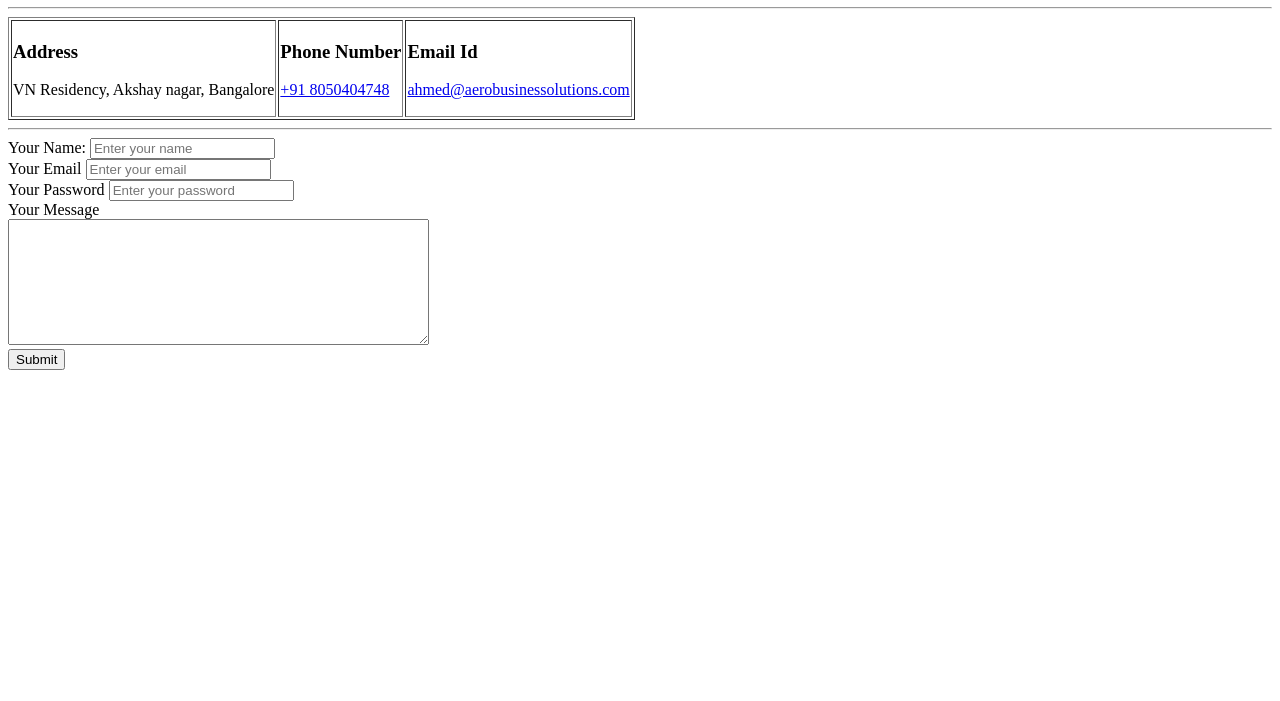
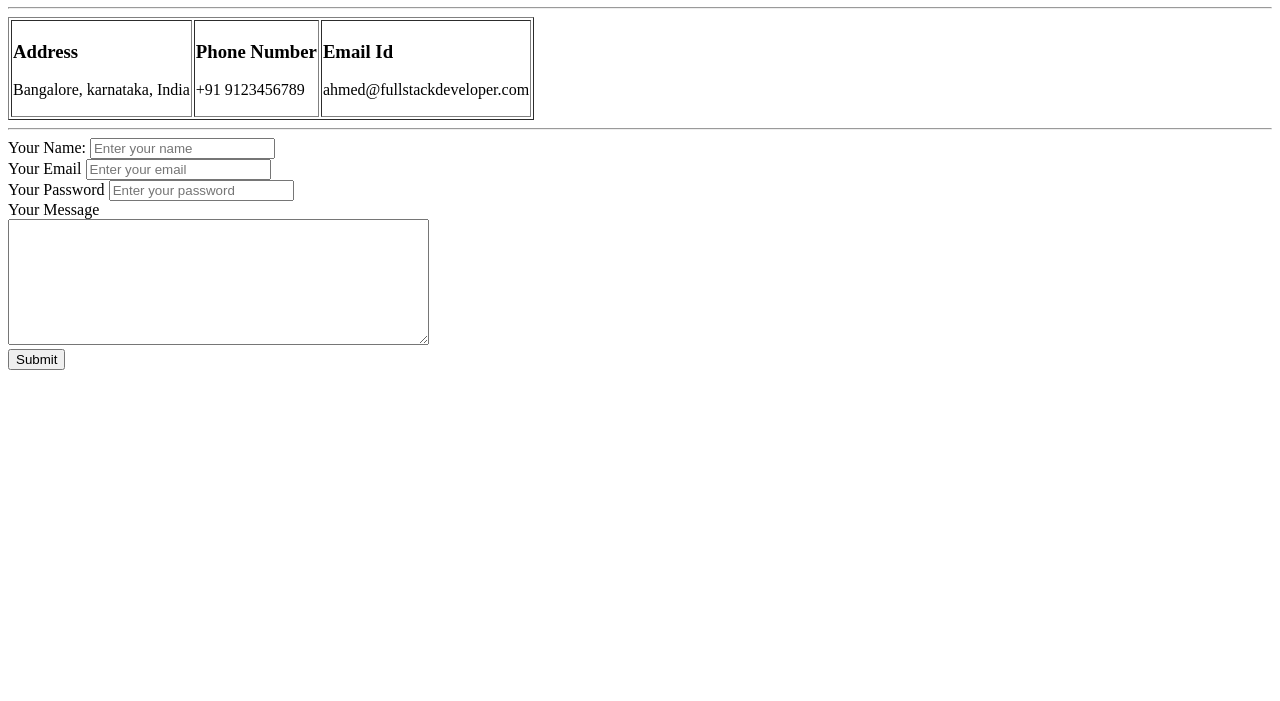
Before and after one commit to mujtaba-18/cv, a plain HTML site: page contact-me.html in a window 1280 px wide. Shown: the part 99-800 px from the top of the page. Drawn offline with Linux system fonts and the light colour scheme.

Commit message:
Update contact-me.html

```diff
--- a/contact-me.html
+++ b/contact-me.html
@@ -12,20 +12,20 @@
       <tr>
         <td>
           <h3>Address</h3>
-          <p>VN Residency, Akshay nagar, Bangalore</p>
+          <p>Bangalore, karnataka, India</p>
         </td>
         <td>
           <h3>Phone Number</h3>
-          <p><a href="tel:+91 8050404748">+91 8050404748</a></p>
+          <p>+91 9123456789</p>
         </td>
         <td>
           <h3>Email Id</h3>
-          <p><a href="mailto:ahmed@aerobusinessolutions.com">ahmed@aerobusinessolutions.com</a></p>
+          <p>ahmed@fullstackdeveloper.com</p>
         </td>
       </tr>
     </table>
     <hr>
-    <form action="mailto:mujtaba.18@gmail.com" method="post" enctype="text/plain">
+    <form action="index.html" method="post" enctype="text/plain">
       <label for="">Your Name:</label>
       <input type="text" name="" value="" placeholder="Enter your name"><br>
       <label for="">Your Email</label>
```
